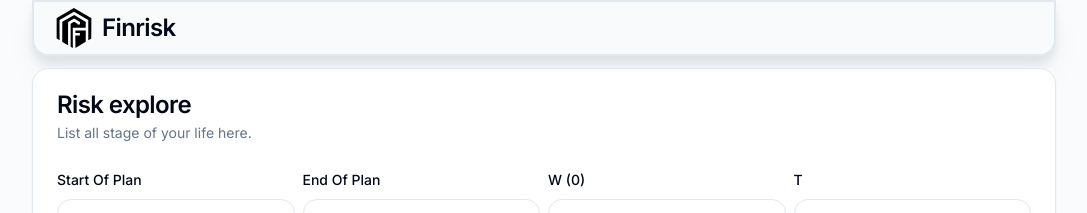
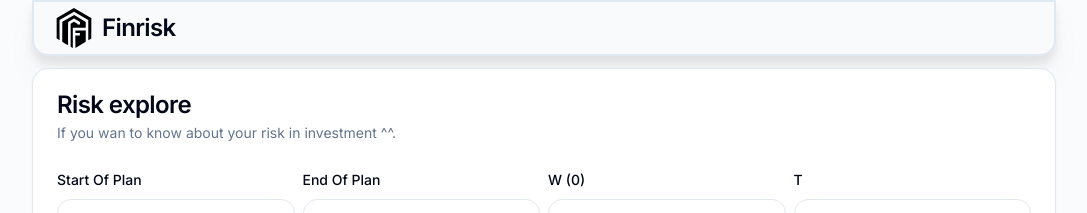
Before and after one commit to Zipexpo/finrisk, a Next.js app: page / in a window 1280 px wide. Shown: the top 213 px of the page, without its empty margins (96-1183 px from the left). Built offline with nearby package versions, Linux system fonts and the light colour scheme.

Commit message:
Update index.js

```diff
--- a/src/components/RickPanel/index.js
+++ b/src/components/RickPanel/index.js
@@ -97,7 +97,7 @@ export default function RickPanel() {
     <Card className="w-full flex flex-col h-full">
       <CardHeader>
         <CardTitle className="flex justify-between">Risk explore</CardTitle>
-        <CardDescription>List all stage of your life here.</CardDescription>
+        <CardDescription>If you wan to know about your risk in investment ^^.</CardDescription>
       </CardHeader>
       <CardContent className=" h-full relative flex-grow overflow-auto">
         <Form {...form}>
```
